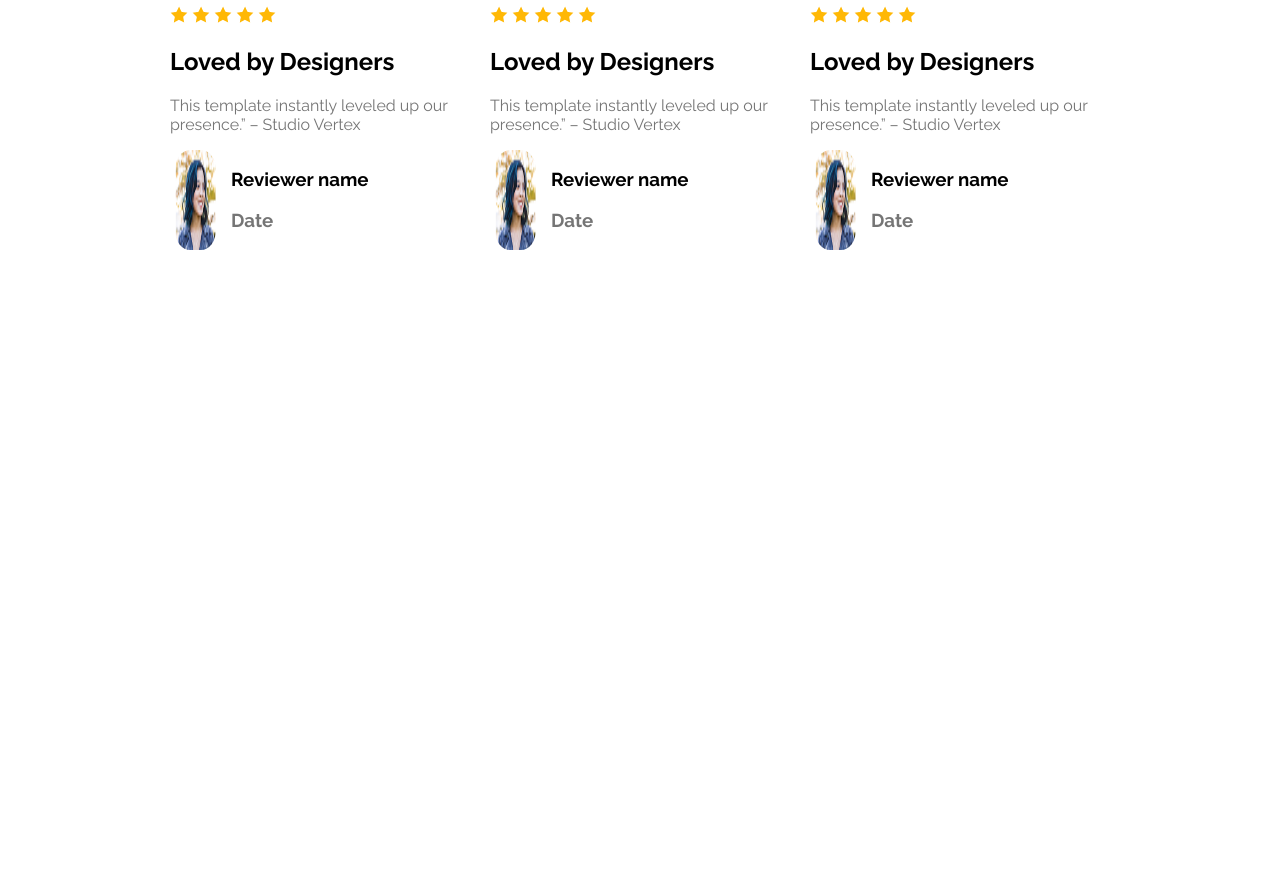
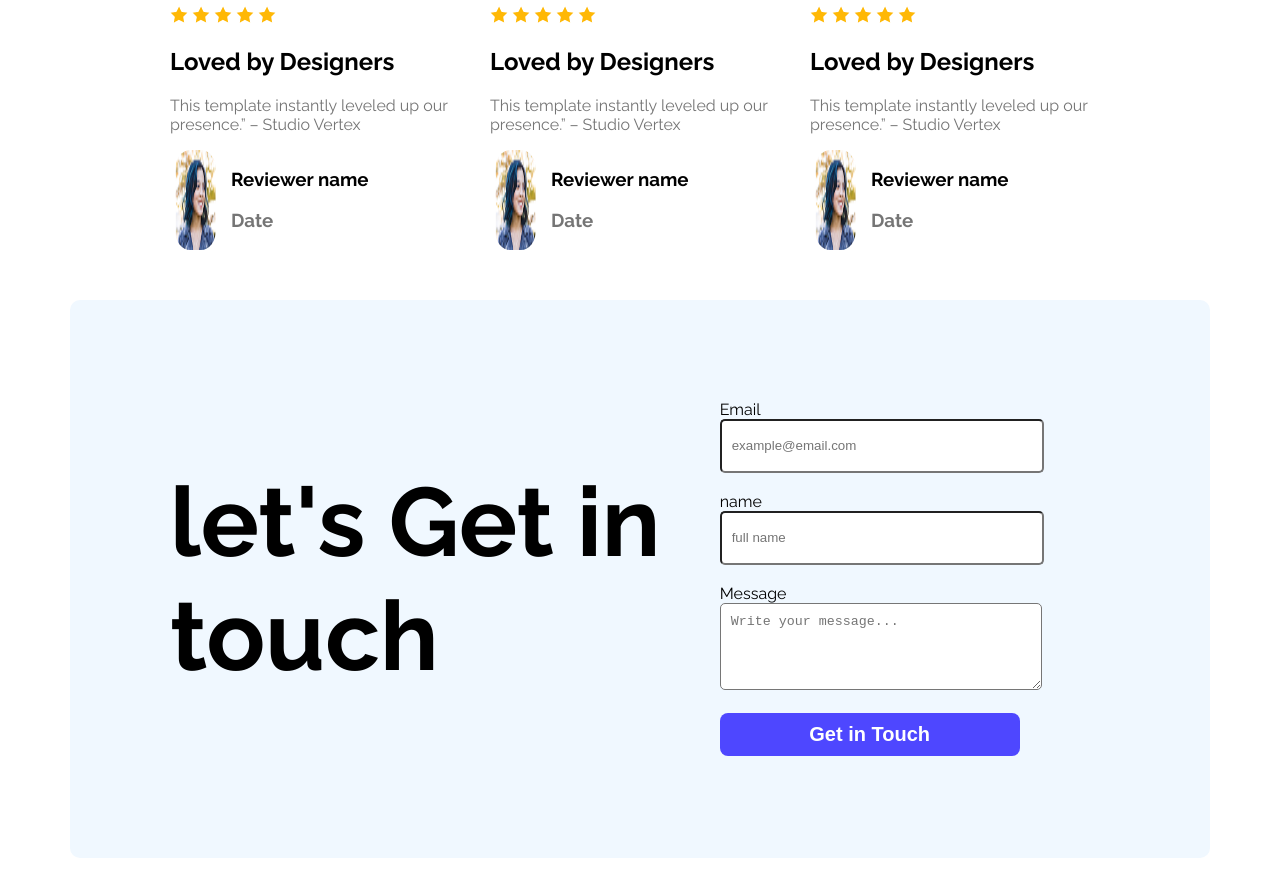
Before and after one commit to siddique63456/B12A01-landing-launchpad, a plain HTML site: page index.html in a window 1280 px wide. Shown: the part 1916-2812 px from the top of the page. Before the commit the page ends 2216 px from the top, so only its background shows below. Drawn offline with nearby package versions, Linux system fonts and the light colour scheme.

Commit message:
added in a footer section

```diff
--- a/index.html
+++ b/index.html
@@ -131,6 +131,25 @@
 </div>
     </main>
     <footer>
+       <div class="touch-section">
+<div class="footer-column">
+   <h1 class="touch-section-titel"> let's Get in touch</h1>
+</div>
+    <div class="footer-column">
+<form >
+     <label for="g">Email</label><br>
+      <input class="input-style , input " type="gmail" id="g" placeholder="example@email.com">
+      <br><br>
+           <label for="n">name</label><br>
+      <input class="input-style , input " type="name" id="n" placeholder="full name">
+      <br><br>
+       <label for="m">Message</label><br>
+      <textarea class="input-style , masseg " name="" id="m" cols="30" rows="10" placeholder="Write your message..."></textarea>
+      <br><br>
+      <button class="input-style , btn "> Get in Touch</button>
+      </form>
+    </div>
+    </div>
     </footer>
 </body>
 </html>
--- a/style.css
+++ b/style.css
@@ -104,10 +104,9 @@ padding: 150px 250px;
     display: flex;
 }
 /* 3rd secti0n  */
-.user-say{
 
-}
 .head-line{
+
     text-align: center;
     font-size: 42px;font-weight: bold;
 }
@@ -117,7 +116,6 @@ padding: 150px 250px;
     justify-content: space-around;
     max-width: 940px;
     margin: 50px auto;gap: 20px;
-
 }
 
 .description{
@@ -133,7 +131,42 @@ padding: 150px 250px;
    border-radius: 20px;
   gap: 5px;padding: 0 5px;
 }
-
 .text-color{
     color:#757575;
 }
+
+   /* footer style */
+.touch-section{
+    display: flex;
+    justify-content: space-between; max-width: 940px;
+    margin: 50px auto;
+    padding: 100px;
+    gap: 50px;
+    background-color: aliceblue;
+    border-radius: 10px;
+}
+
+.touch-section-titel{
+    font-size:97px; font-weight: bold;
+}
+.input-style{background-color:white;
+    width:300px; border-radius:5px;
+    padding: 10px;
+}
+.input{
+    height: 30px;
+
+}
+.masseg{
+    height: 65px;
+}
+.btn{
+    color: white;
+    background-color:#4E47FF;
+    border:none;
+    border-radius: 8px;
+    cursor: auto;
+    font-weight: bold;
+    font-size: 20px;
+    height: 40px;
+}
```
Lines whose indentation alone changed are shown as unchanged.
